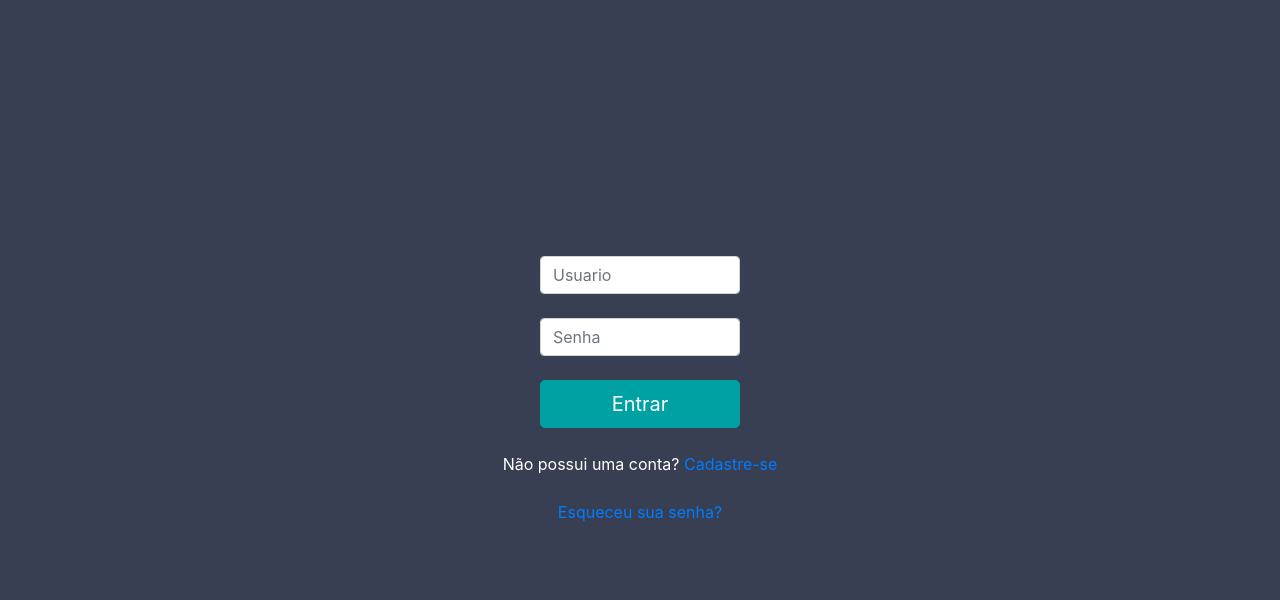
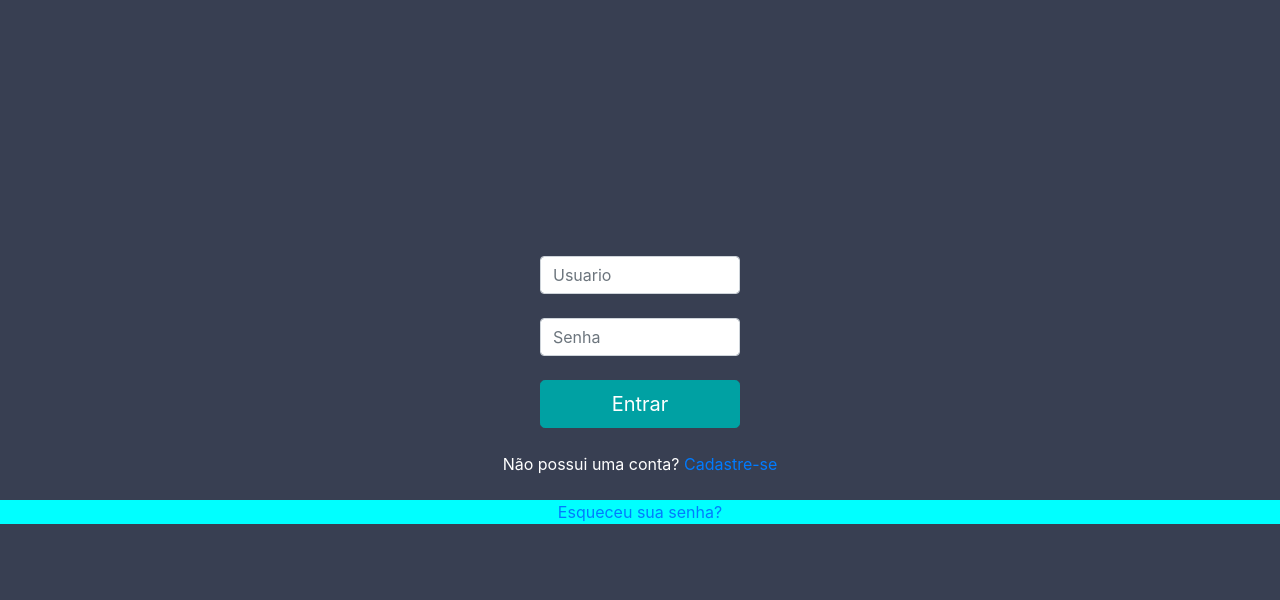
Before and after one commit to pedroca0312/Agenda-1.1, a PHP site: page /views/login.php in a window 1280 px wide. Shown: the top 600 px of the page. Run offline with PHP 8.4, Linux system fonts and the light colour scheme.

Commit message:
Add files via upload

```diff
--- a/tcc-master/tcc/css/style_login.css
+++ b/tcc-master/tcc/css/style_login.css
@@ -47,6 +47,13 @@ body{
            text-align: center;
       }
 
+    #esqueceu_senha {
+        margin-left: auto;
+        margin-right: auto;
+        text-align: center;
+        background-color: aqua;
+
+    }
       #cadastro{
         color: white;
       }
--- a/tcc-master/tcc/views/login.php
+++ b/tcc-master/tcc/views/login.php
@@ -14,8 +14,7 @@
       <input type="text" class="form-control inputLogin" name="usuario" placeholder="Usuario" style="width: 200px"> <br><br>
 
 
-
-  <div id="senha">
+</div>  <div id="senha">
 
         <input class="form-control inputLogin" type="password" name="senha" placeholder="Senha" style="width: 200px"> <br><br>
 
@@ -30,7 +29,7 @@
   <div id="cadastro">
 
         Não possui uma conta?
-        <a href="?acao=cadastrar">Cadastre-se</a> <br><br>
+      <a href="?acao=cadastrar">Cadastre-se</a> <br><br>
 
 
 
```
